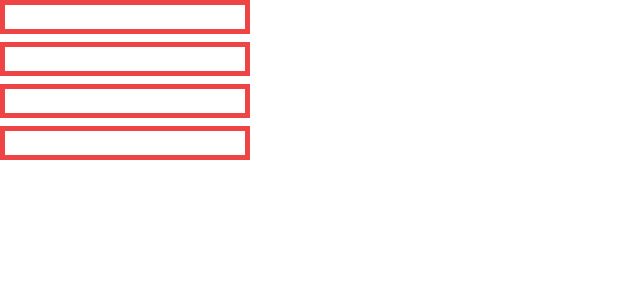
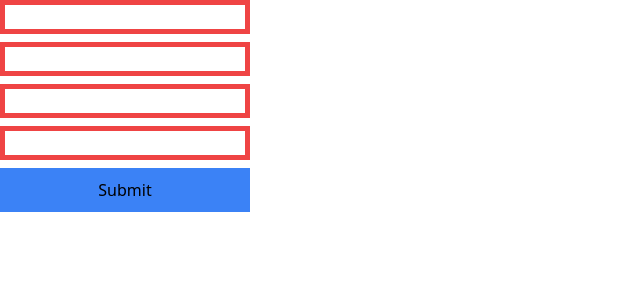
Before and after one commit to Tailung1/intro-component-with-sign-up-form-dynamic-error-messages-, a React (Vite) app: page / in a window 1280 px wide. Shown: the top 300 px of the page, without its empty margins (0-640 px from the left). Built offline with nearby package versions, Linux system fonts and the light colour scheme.

Commit message:
add submission

```diff
--- a/src/App.tsx
+++ b/src/App.tsx
@@ -8,6 +8,7 @@ function App() {
     Email: string;
     Password: string;
   };
+  const [lager, setLager] = useState<TUserProps | null>(null);
   const [userInfo, setUserInfo] = useState<TUserProps>({
     FirstName: "",
     LastName: "",
@@ -18,35 +19,50 @@ function App() {
     userInfo &&
       setUserInfo({ ...userInfo, [event.target.name]: event.target.value });
   };
-  console.log(userInfo);
+  const handleSubmission = (event:React.FormEvent) => {
+    event.preventDefault()
+    if (Object.values(userInfo).some(value => !value)) return;
+    setLager(userInfo);
+    setUserInfo({ FirstName: "", LastName: "", Email: "", Password: "" });
+  };
 
   return (
     <>
-      <form className="flex flex-col w-[250px] h-[250px] gap-2">
+      <form
+        onSubmit={handleSubmission}
+        className="flex flex-col w-[250px] h-[250px] gap-2"
+      >
         <input
           onChange={handleChange}
           type="text"
           name="FirstName"
+          value={userInfo.FirstName}
           className="border-[5px] border-solid border-red-500"
         />
         <input
           onChange={handleChange}
           type="text"
           name="LastName"
+          value={userInfo.LastName}
           className="border-[5px] border-solid border-red-500"
         />
         <input
           onChange={handleChange}
           type="text"
           name="Email"
+          value={userInfo.Email}
           className="border-[5px] border-solid border-red-500"
         />
         <input
           onChange={handleChange}
-          type="text"
+          type="password"
           name="Password"
+          value={userInfo.Password}
           className="border-[5px] border-solid border-red-500"
         />
+        <button type="submit" className="p-[10px] bg-blue-500">
+          Submit
+        </button>
       </form>
     </>
   );
```
